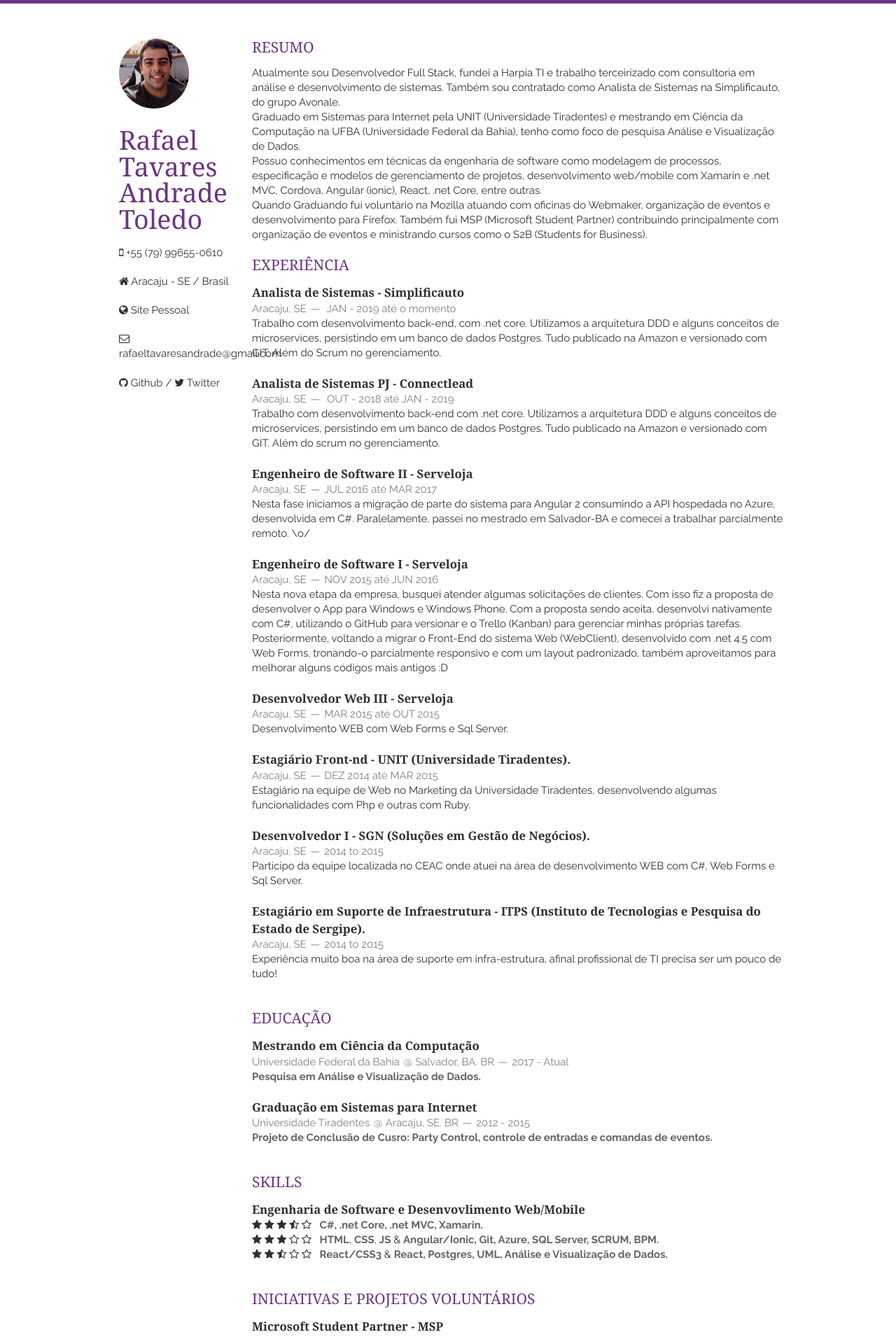
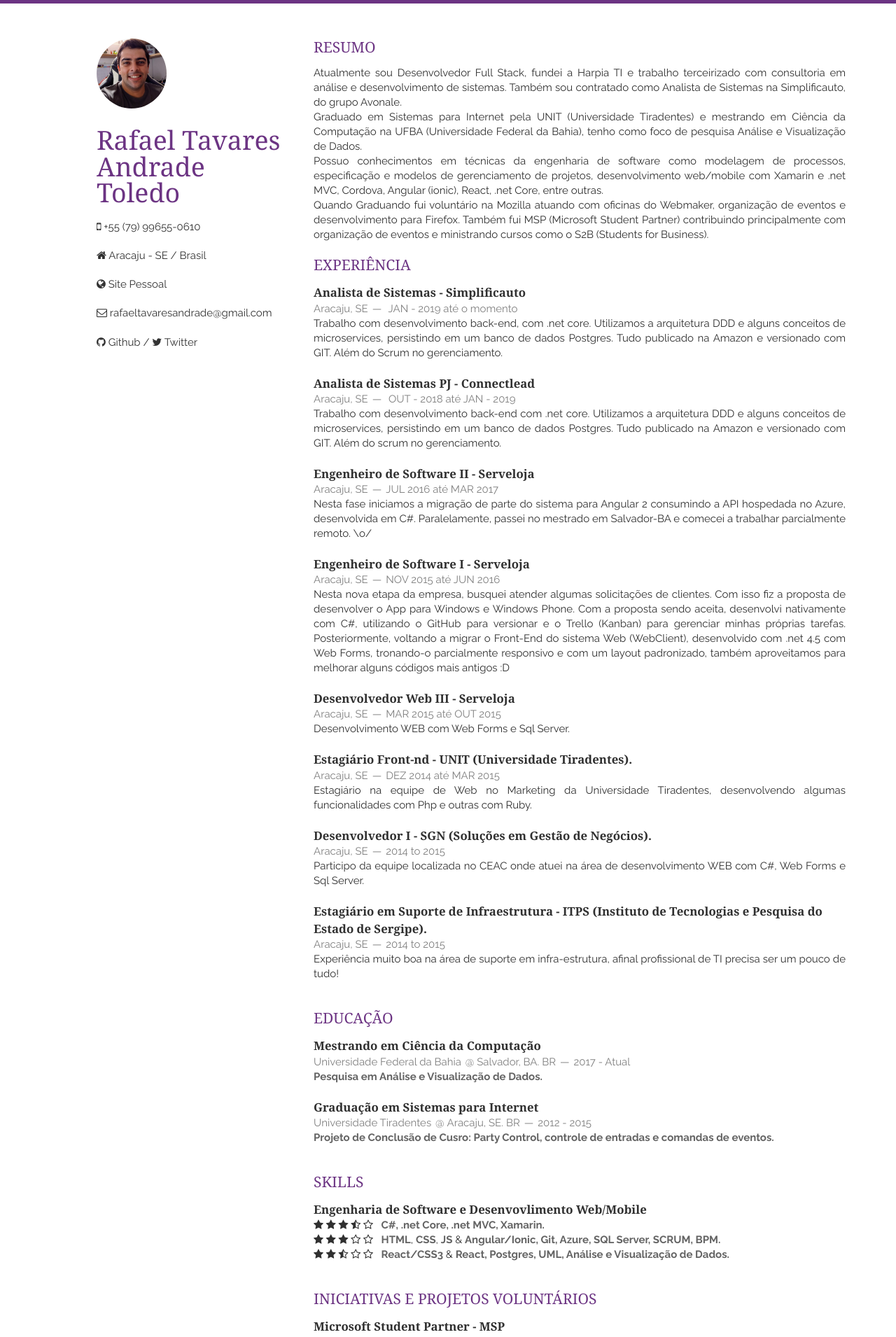
Before and after one commit to RafasTavares/resume-cv, a Jekyll site: the page built from index.html, in a window 1280 px wide. Shown: the top 1910 px of the page at 70% size. Built offline with Jekyll 4.4.1, drawn with Linux system fonts in a browser that asks for light colours; nearby versions of some CDN libraries; the list of posts is cut into pages by our own code.

Commit message:
Update layout css

```diff
--- a/_layouts/layout.html
+++ b/_layouts/layout.html
@@ -24,7 +24,7 @@
 </head>
 <body>
 <div class="container">
-    <header class="three columns">
+    <header class="five columns">
         <img src="{{ site.baseurl }}static/img/profile.jpg" class="me">
         <h1> {{ site.name }} </h1>
         <p>
@@ -42,16 +42,16 @@
             <a href="{{ site.website_full }}"><i class="fa fa-globe"></i> Site Pessoal</a><br/>
         </p>
         <p>
-            <a href="{{ site.email_full }}"><i class="fa fa-envelope-o"></i>{{ site.email }}</a><br/><br/>
+            <a href="{{ site.email_full }}"><i class="fa fa-envelope-o"></i> {{ site.email }}</a><br/><br/>
             <a href="https://github.com/{{ site.github }}"><i class="fa fa-github"></i> Github</a> /
             <a href="https://twitter.com/{{ site.twitter }}"><i class="fa fa-twitter"></i> Twitter</a>
         </p>
     </header>
-    <div class="thirteen columns clearfix">
+    <div class="eleven columns clearfix">
 
         {{ content }}
 
-    <footer class="thirteen columns">
+    <footer class="eleven columns">
         <p>© All rights reserved. Powered by <a href="http://jekyllrb.com/">Jekyll</a> and
             <a href="https://www.github.com/jekyller/vitae">vitae</a> with ♥</p>
     </footer>
--- a/static/css/layout.css
+++ b/static/css/layout.css
@@ -24,6 +24,10 @@ a:visited {
 
 a:hover, a:focus {
     color: #6C3483;
+}
+
+p {
+   text-align: justify;
 }
 
 p, address {
--- a/static/css/skeleton.css
+++ b/static/css/skeleton.css
@@ -21,7 +21,7 @@
 /* #Base 960 Grid
 ================================================== */
 
-    .container                                  { position: relative; width: 960px; margin: 0 auto; padding: 0; }
+    .container                                  { position: relative; width: 80%; margin: 0 auto; padding: 0; }
     .container .column,
     .container .columns                         { float: left; display: inline; margin-left: 10px; margin-right: 10px; }
     .row                                        { margin-bottom: 20px; }
```
